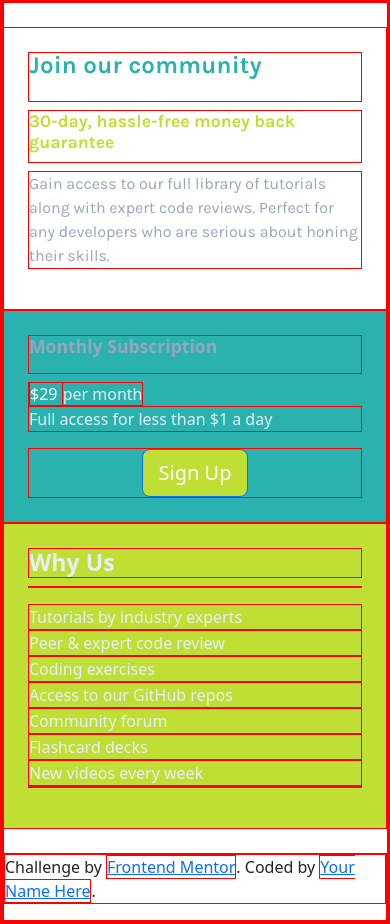
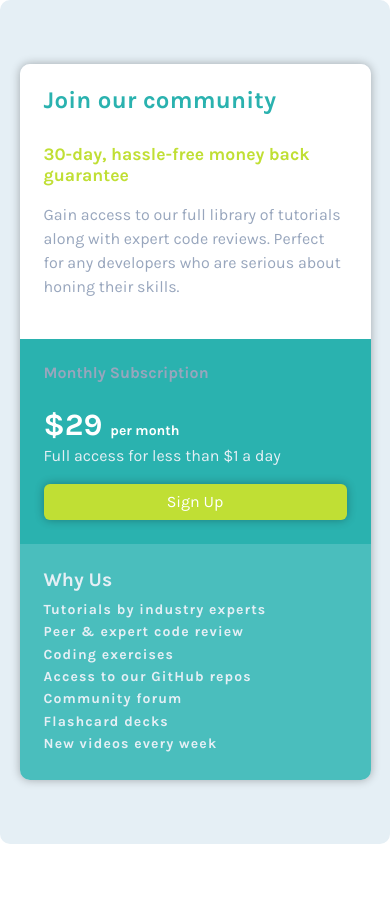
Before and after one commit to Edsonromeumaier/Single-price, a plain HTML site: page index.html in a window 390 px wide. After the commit the page ends 844 px from the top, so only its background shows below. Drawn offline with nearby package versions, Linux system fonts and the light colour scheme.

Commit message:
finaliza pra primeira entrega

```diff
--- a/index.html
+++ b/index.html
@@ -11,7 +11,7 @@
 </head>
 <body>
   <main>
-  <container class="wrapperm">
+  <div class="wrapperm">
   <div class="item-1">
     <h2>Join our community</h2>
 
@@ -25,17 +25,20 @@
   <div class="item-2">
     <h3>Monthly Subscription</h3>
 
-  <price> <span>&dollar;29 </span> per month</price>
+    <div class="price">
+      <span class="price display-5">&dollar;29 </span>
+      <span class="small"> per month </span>
+    </div>
 
     <p>Full access for less than &dollar;1 a day</p>
-  <div class="d-flex justify-content-center ">
-  <a class="btn btn-primary btn-lg">Sign Up</a>
+      <div class="d-grid gap-2">
+        <a class="btn btn-primary">Sign Up</a>
       </div>
   </div>
 
   <div class="item-3">
-  <h3 style="font-weight:bold">Why Us </h3>
-  <p>
+      <h3>Why Us </h3>
+      <div class="list">
       <li>Tutorials by industry experts</li>
       <li>Peer &amp; expert code review</li>
       <li>Coding exercises</li>
@@ -43,16 +46,8 @@
       <li>Community forum</li>
       <li>Flashcard decks</li>
       <li>New videos every week</li>
-  </p>
       </div>
-  </container>
-
-  <footer>
-    <p class="attribution">
-      Challenge by <a href="https://www.frontendmentor.io?ref=challenge" target="_blank">Frontend Mentor</a>.
-      Coded by <a href="#">Your Name Here</a>.
-    </p>
-  </footer>
+   </div>
 
   </main>
 
--- a/style.css
+++ b/style.css
@@ -3,7 +3,7 @@
 
 * {
     box-sizing: border-box;
-    border: 1px solid red;
+
 }
 
 :root{
@@ -19,18 +19,38 @@ html:focus-within {
 
 @media only screen and (max-width:634px) {
 
+
     #body{
         background-color: var(--GrayishBlue);
+        border: 0;
+        margin: 0;
+        padding: 0;
     }
 
-    .wrapper{
-        display: flex;
-        flex-direction: column;
-        margin: 2rem;
-        border-radius: 0.6rem;
+
+    main{
+            min-height: 100vh;
+            display: flex;
+            flex-direction: column;
+            justify-content: center;
+            align-items: center;
+            background-color: var(--LightGray);
+            padding-top: 1.5em;
+            padding-bottom: 1.5em;
+            border-radius: 10px;
+        }
+
+
+
+   .wrapperm{
+
+        width: 90%;
+        border-radius: 10px;
         background-color: var(--LightGray);
         box-shadow: 0 0 10px rgba(0, 0, 0, 0.3);
         font-family: 'Karla', sans-serif;
+
+
     }
 
     .item-1 {
@@ -38,6 +58,8 @@ html:focus-within {
         margin:0;
         background-color: #ffffff;
         font-family: Karla, sans-serif;
+        border-top-left-radius: 10px;
+        border-top-right-radius: 10px;
       }
 
     .item-1 h2{
@@ -84,6 +106,13 @@ html:focus-within {
         background-color: var(--BrightYellow);
         list-style-type: none;
         color: var(--LightGray);
+        border-bottom-left-radius: 10px;
+        border-bottom-right-radius: 10px;
+    }
+
+    .item-3 h3{
+        font-size: 1.1em;
+        font-weight: bold;
     }
 
 }
@@ -106,13 +135,14 @@ html:focus-within {
 
         .wrapperm{
             display: grid;
-            grid-template-rows: 1fr 1fr;
+            grid-template-rows: auto 1fr;
             grid-template-columns: 1fr 1fr;
             gap: 0;
             border-radius: 10px;
             box-shadow: 0px 0px 10px rgba(0, 0, 0, 0.3);
             display: grid;
             overflow: hidden;
+            align-items: end;
             width: 100%;
             max-width: min(670px, 90%);
           }
@@ -120,8 +150,7 @@ html:focus-within {
 
         }
         .item-1 {
-            height: 100%;
-            width:100%;
+
             grid-area: 1 / 1 / 2 / 3;
             padding: 1.5rem;
             align-self: end;
@@ -137,10 +166,15 @@ html:focus-within {
             width: 100%;
             background-color: var(--Cyan);
             color:#ffffff;
+            padding-bottom: 1.5rem;
         }
         .item-3{
             grid-area: 2 / 2 / 3 / 3;
             padding: 1.5rem;
+            width: 100%;
+            margin:0;
+            background-color: var(--lightCyan);
+            color: var(--LightGray);
         }
 
         .item-1 h2{
@@ -164,14 +198,15 @@ html:focus-within {
         }
 
         .item-2 h3{
-            font-size: 1.1em;
+            font-size: 1em;
             font-weight: 700;
             padding-bottom: 1rem;
 
 
         }
         .item-2 span{
-            color: #ffffff
+            color: #ffffff;
+            font-weight: bold;
         }
         .item-2 price{
             color: var(--LightGray);
@@ -179,17 +214,29 @@ html:focus-within {
         .item-2 p{
             color:var(--LightGray);
         }
-        .item-2 .btn-lg{
+        .item-2 .btn-primary{
             background-color:var(--BrightYellow);
+            box-shadow: 0px 0px 10px rgba(0, 0, 0, 0.3);
+            border: none;
+        }
+        .item-2 .btn-primary:active{
+            background-color: var(--lightCyan);
+            color: #ffffff;
+            transition: background-color 0.5s ease;
         }
 
-        .item-3{
-            width: 100%;
-            margin:0;
-            background-color: var(--BrightYellow);
+        .item-3 {
+            font-size: 1.1em;
+            font-weight: bold;
+        }
+        .item-3 .list{
             list-style-type: none;
-            color: var(--LightGray);
+            font-size: 14px;
+            letter-spacing: 0.08em;
+            line-height: 1.6;
+        }
+        .item-3 .list:hover{
+            cursor: pointer;
         }
 
-
 }
```
Also changed, not shown: 1 other file. Lines whose indentation alone changed are shown as unchanged.
